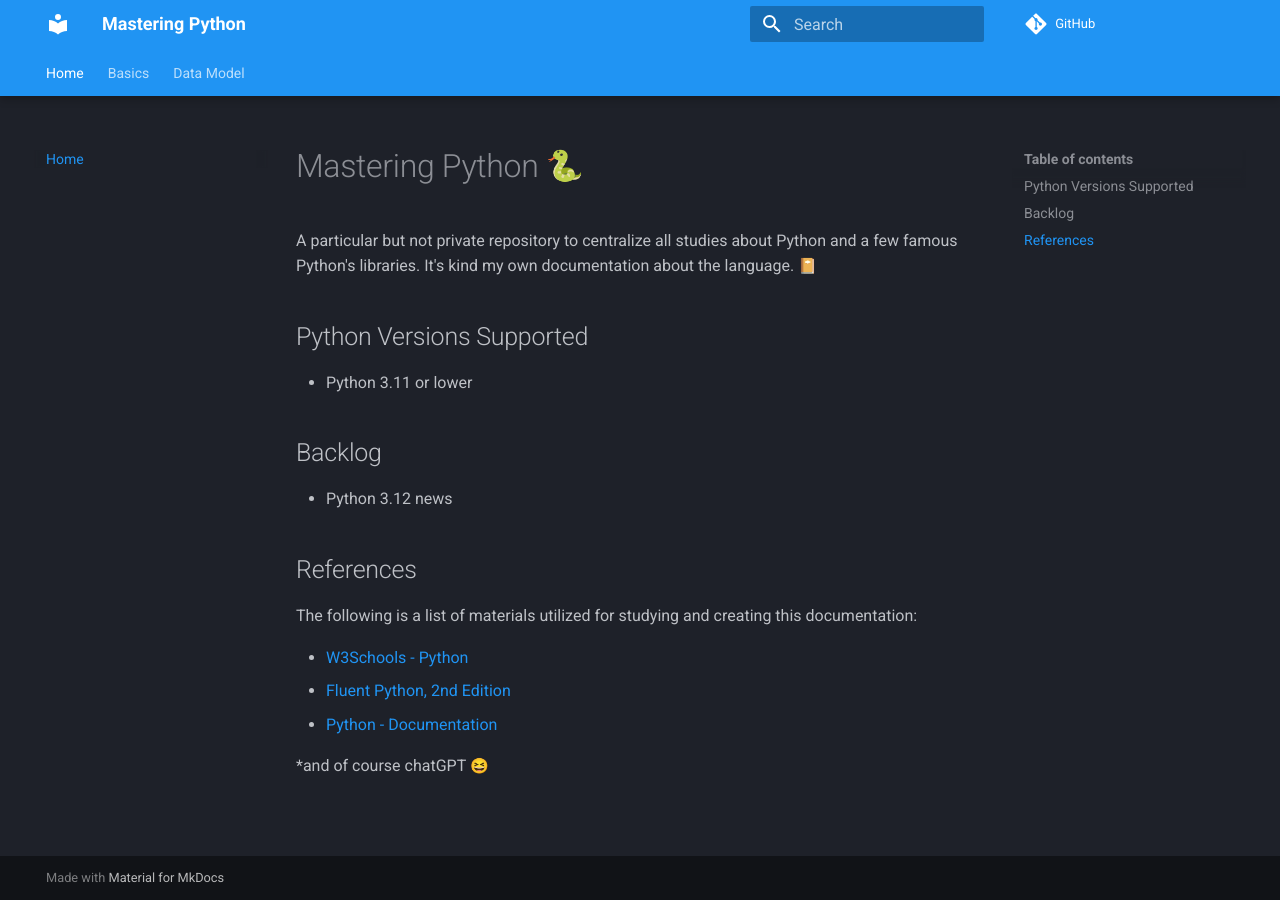
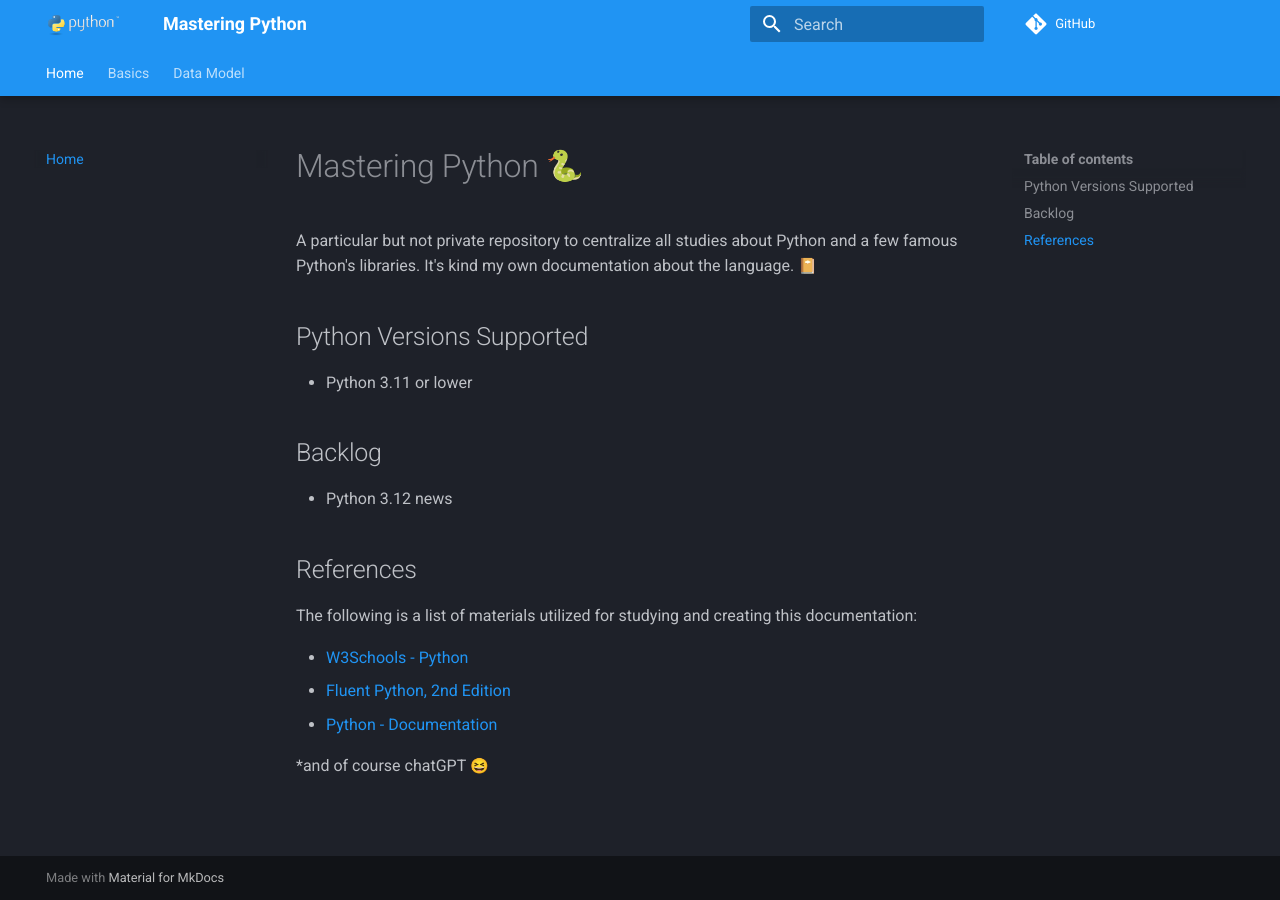
Before and after one commit to RomeroGabriel/mastering-python, an MkDocs documentation site: the page built from documentation/index.md, in a window 1280 px wide. Built offline with MkDocs 1.6.1 and Material for MkDocs 9.7.7, drawn with Linux system fonts in a browser that asks for light colours; emoji names are drawn with the system emoji font; comment, search, counter and statistics services are not loaded.

Commit message:
Add icons

```diff
--- a/mkdocs.yml
+++ b/mkdocs.yml
@@ -8,11 +8,14 @@ nav:
       - Python Paradigms: basics/python_paradigm.md
       - Variables and Datatypes: basics/variables_and_datatypes.md
       - Operators: basics/operators.md
+      - Control Flow: basics/control_flow.md
   - Data Model: data_model/index.md
 
 theme:
   name: material
   language: en
+  logo: images/python.png
+  favicon: images/py.svg
   palette:
       scheme: slate
       primary: blue
```
Also changed, not shown: documentation/images/py.svg (added), documentation/images/python.png (added).
